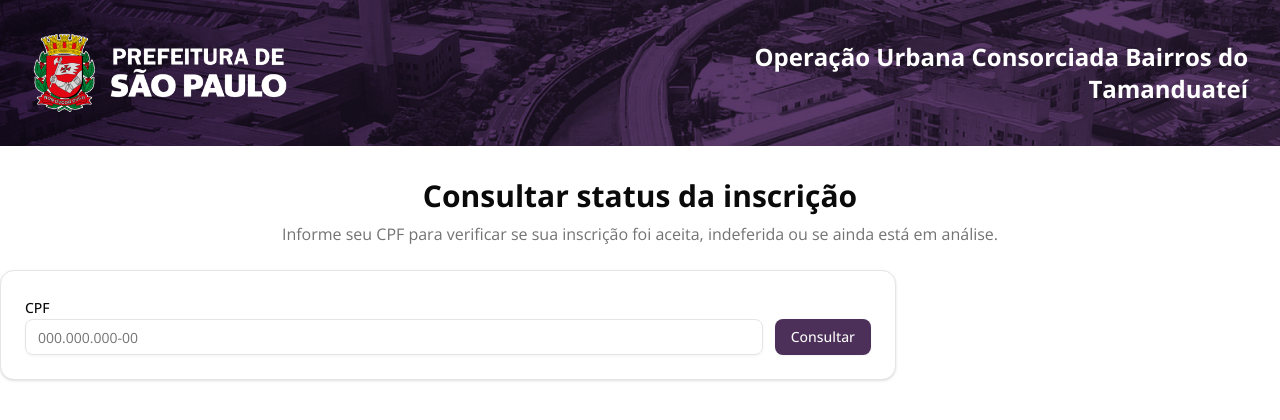
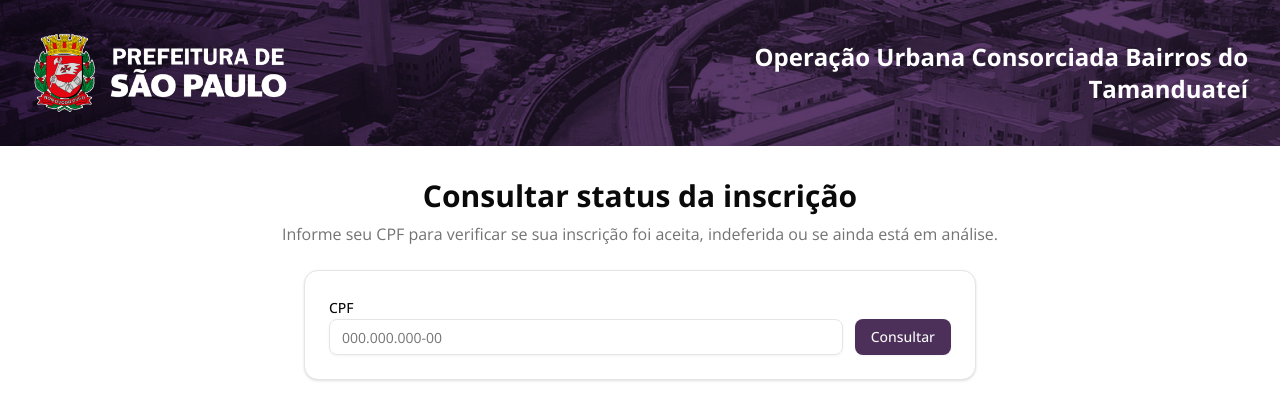
Before and after one commit to aalevictor/oucbt, a Next.js app: page /consulta-cadastro in a window 1280 px wide. Shown: the top 420 px of the page. Built offline with nearby package versions, Linux system fonts and the light colour scheme.

Commit message:
build(docker): add openssl and set prisma engine type
Add OpenSSL installation for Prisma CLI tooling and set PRISMA_CLIENT_ENGINE_TYPE to avoid OpenSSL runtime mismatch. Also adjust card width in consulta-cadastro page.

```diff
--- a/app/(rotas-livres)/consulta-cadastro/page.tsx
+++ b/app/(rotas-livres)/consulta-cadastro/page.tsx
@@ -97,7 +97,7 @@ export default function ConsultaCadastroPage() {
           <p className="text-muted-foreground">Informe seu CPF para verificar se sua inscrição foi aceita, indeferida ou se ainda está em análise.</p>
         </div>
 
-        <Card className="max-w-4xl max-sm:rounded-none flex justify-between">
+        <Card className="max-w-2xl mx-auto max-sm:rounded-none flex justify-between">
           <CardContent className="space-y-4">
             <div className="grid grid-cols-1 md:grid-cols-[1fr_auto] gap-3 items-end">
               <div className="space-y-2">
```
Also changed, not shown: 1 other file (tests, documents, lock files or other folders).
